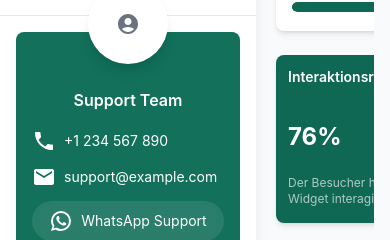
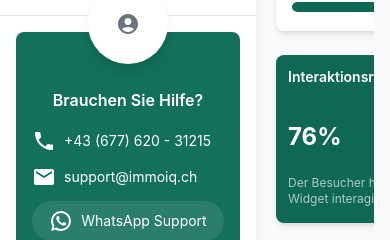
Before and after one commit to anonfaded/immoiq, a React (Vite) app: page /dashboard in a window 390 px wide. Shown: the part 571-811 px from the top of the page. Built offline with nearby package versions, Linux system fonts and the light colour scheme.

Commit message:
Update contact information in Dashboard component: Change support team heading to "Brauchen Sie Hilfe?", update phone number, email address, and WhatsApp link to reflect new contact details. This enhances the relevance and accuracy of the information presented to users.

```diff
--- a/src/pages/Dashboard.jsx
+++ b/src/pages/Dashboard.jsx
@@ -525,19 +525,19 @@ export default function Dashboard() {
               </div>
             </div>
 
-            <h3 className="font-semibold text-center mb-4">Support Team</h3>
+            <h3 className="font-semibold text-center mb-4">Brauchen Sie Hilfe?</h3>
 
             <div className="space-y-3">
-              <a href="tel:+1234567890" className="flex items-center gap-2 text-sm">
+              <a href="tel:+436776203125" className="flex items-center gap-2 text-sm">
                 <Phone className="w-4 h-4" />
-                +1 234 567 890
+                +43 (677) 620 - 31215
               </a>
-              <a href="mailto:support@example.com" className="flex items-center gap-2 text-sm">
+              <a href="mailto:support@immoiq.ch" className="flex items-center gap-2 text-sm">
                 <Email className="w-4 h-4" />
-                support@example.com
+                support@immoiq.ch
               </a>
               <a
-                href="https://wa.me/1234567890"
+                href="https://wa.me/436776203125"
                 target="_blank"
                 rel="noopener noreferrer"
                 className="flex items-center justify-center gap-2 text-sm bg-white/10 backdrop-blur-sm text-white px-3 py-2 rounded-full hover:bg-white/20 transition-colors"
```
